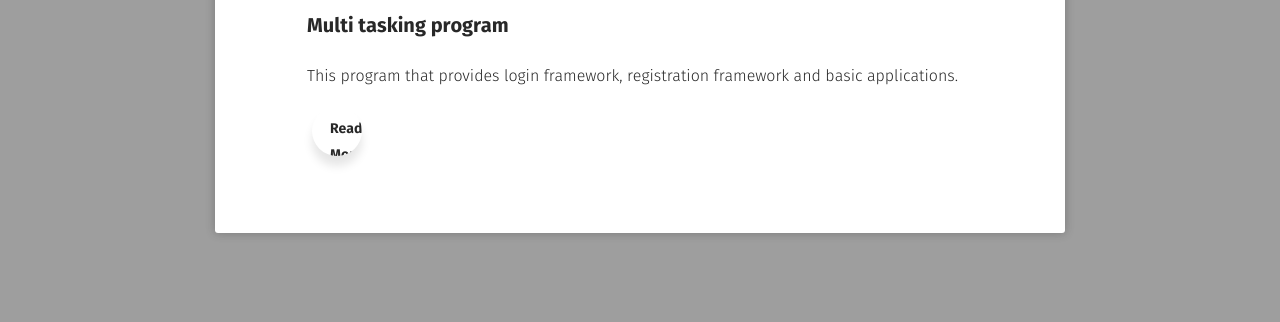
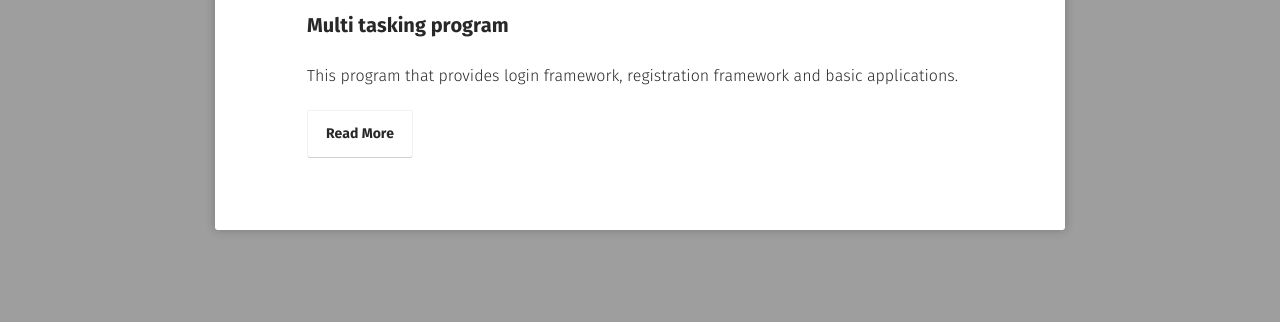
Before and after one commit to hieuhdh/deuteri, a Jekyll site: the page built from projects/index.md, in a window 1280 px wide. Shown: the part 292-614 px from the top of the page. Built offline with Jekyll 4.4.1, drawn with Linux system fonts in a browser that asks for light colours; some web fonts are replaced.

Commit message:
fix something

```diff
--- a/_layouts/blog.html
+++ b/_layouts/blog.html
@@ -28,7 +28,7 @@
                         <li class="wow fadeInLeft" data-wow-duration="1.5s">
                             <a class="zoombtn" href="{{ site.url }}{{ post.url }}">{{ post.title }}</a>
                             <p>{{ post.excerpt }}</p>
-                            <a href="{{ site.url }}{{ post.url }}" class="btn btn-info">Read More</a>
+                            <a href="{{ site.url }}{{ post.url }}" class="btn zoombtn">Read More</a>
                         </li>
                     </ul>
                         {% endif %}
--- a/_layouts/project.html
+++ b/_layouts/project.html
@@ -28,7 +28,7 @@
                         <li class="wow fadeInLeft" data-wow-duration="1.5s">
                             <a class="zoombtn" href="{{ site.url }}{{ post.url }}">{{ post.title }}</a>
                             <p>{{ post.excerpt }}</p>
-                            <a href="{{ site.url }}{{ post.url }}" class="btn btn-info">Read More</a>
+                            <a href="{{ site.url }}{{ post.url }}" class="btn zoombtn">Read More</a>
                         </li>
                     </ul>
                         {% endif %}
```
